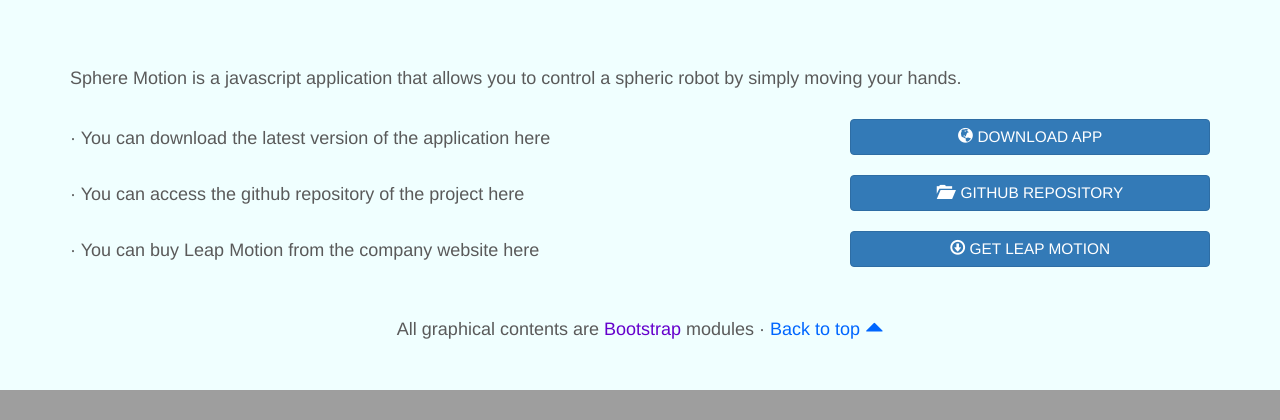
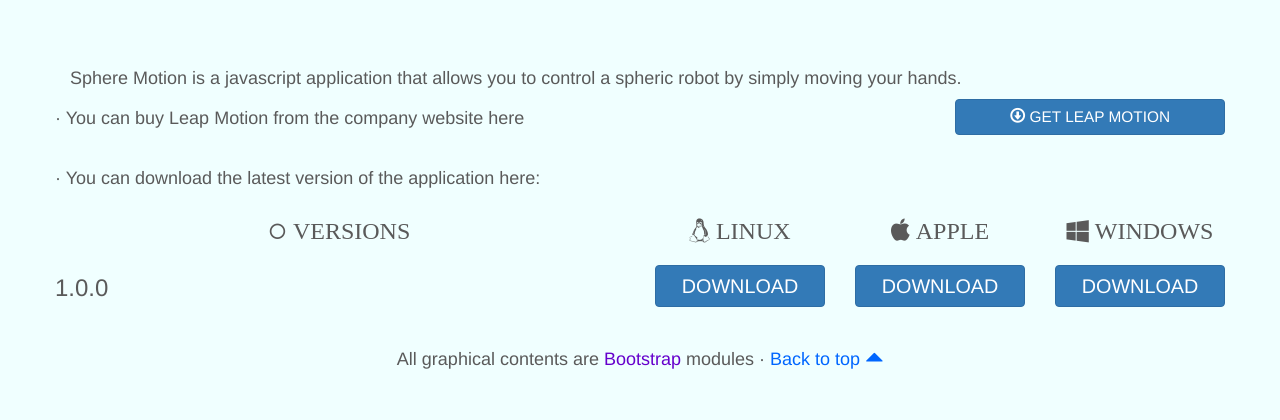
Before and after one commit to xeivieni/server, a Django app: page /downloads.html in a window 1280 px wide. Shown: the part 961-1381 px from the top of the page. Before the commit the page ends 1351 px from the top, so only its background shows below. Run offline with Django 3.2, Linux system fonts and the light colour scheme; some libraries are stand-ins or nearby versions.

Commit message:
Update downloads.html

```diff
--- a/sphr_server/templates/website/downloads.html
+++ b/sphr_server/templates/website/downloads.html
@@ -71,28 +71,52 @@
             <div class="col-lg-12">
                 <h4>Sphere Motion is a javascript application that allows you to control a spheric robot by simply moving your hands.</h4>
             </div>
+        <div class="row">
+            <div class="col-lg-9">
+                <h4>&middot; You can buy Leap Motion from the company website here </h4>
+            </div>
+            <div class="col-lg-3">
+                <a class="btn btn-primary btn-block" style="color: #ffffff ; font-size: 110%" href="https://www.leapmotion.com/"><span class="glyphicon glyphicon-download"></span> GET LEAP MOTION</a>
+            </div>
+        </div>
+        <div class="row">
             <div class="col-lg-12">
                 &nbsp;
             </div>
-            <div class="col-lg-8">
-                <h4>&middot; You can download the latest version of the application here </h4>
+            <div class="col-lg-12">
+                <h4>&middot; You can download the latest version of the application here: </h4>
             </div>
-            <div class="col-lg-4">
-                <a class="btn btn-primary btn-block" style="color: #ffffff; font-size: 110%" href="#"><span class="glyphicon glyphicon-globe"></span> DOWNLOAD APP</a>
+
+            <div class="col-lg-6">
+                <h3 align="center"><span class="fa fa-genderless"> VERSIONS</h3>
             </div>
-            <div class="col-lg-8">
-                <h4>&middot; You can access the github repository of the project here </h4>
+            <div class="col-lg-2">
+                <h3 align="center"><span class="fa fa-linux"> LINUX</h3>
             </div>
-            <div class="col-lg-4">
-                <a class="btn btn-primary btn-block" style="color: #ffffff; font-size: 110%" href="#"><span class="glyphicon glyphicon-folder-open"></span>&nbsp; GITHUB REPOSITORY</a>
+            <div class="col-lg-2">
+                <h3 align="center"><span class="fa fa-apple"> APPLE</h3>
             </div>
-            <div class="col-lg-8">
-                <h4>&middot; You can buy Leap Motion from the company website here </h4>
+            <div class="col-lg-2">
+                <h3 align="center"><span class="fa fa-windows"> WINDOWS</h3>
             </div>
-            <div class="col-lg-4">
-                <a class="btn btn-primary btn-block" style="color: #ffffff; font-size: 110%" href="https://www.leapmotion.com/"><span class="glyphicon glyphicon-download"></span> GET LEAP MOTION</a>
+
+            <div class="col-lg-6">
+                <h3>1.0.0</h3>
             </div>
+            <div class="col-lg-2">
+                <h4 align="center"><a class="btn btn-primary btn-block" style="color: #ffffff ; font-size: 110%" href="#">DOWNLOAD</a></h4>
+            </div>
+            <div class="col-lg-2">
+                <h4 align="center"><a class="btn btn-primary btn-block" style="color: #ffffff ; font-size: 110%" href="#">DOWNLOAD</a></h4>
+            </div>
+            <div class="col-lg-2">
+                <h4 align="center"><a class="btn btn-primary btn-block" style="color: #ffffff ; font-size: 110%" href="#">DOWNLOAD</a></h4>
+            </div>
+
+
+
         </div>
+
 
         <br>
 
```
